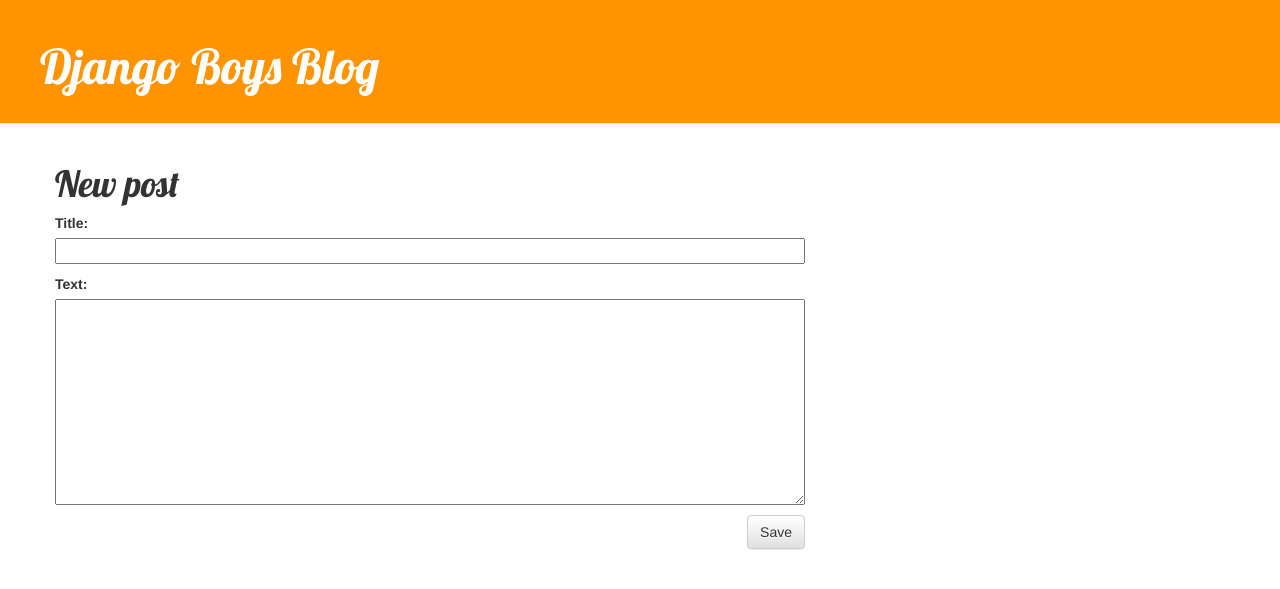
After one commit to dejavn/my-first-blog, a Django app: page /post/new/ in a window 1280 px wide. The commit adds this page. Shown: the top 589 px of the page. Run offline with Django 3.2, Linux system fonts and the light colour scheme; some libraries are stand-ins or nearby versions.

Commit message:
add Post new/edit form

```diff
--- /dev/null
+++ b/blog/forms.py
@@ -0,0 +1,8 @@
+from django import forms
+from .models import Post
+
+class PostForm(forms.ModelForm):
+
+    class Meta:
+        model = Post
+        fields =('title','text',)
--- a/blog/static/css/blog.css
+++ b/blog/static/css/blog.css
@@ -16,6 +16,10 @@
 
 h1, h2, h3, h4 {
     font-family: 'Lobster', cursive;
+}
+
+.btn-default{
+    float: right;
 }
 
 .date {
--- a/blog/templates/blog/base.html
+++ b/blog/templates/blog/base.html
@@ -9,6 +9,9 @@
     </head>
     <body>
         <div class="page-header">
+            {% if user.is_authenticated %}
+            <a href="{% url 'post_new' %}" class="top-menu"><span class="glyphicon glyphicon-plus"></span></a>
+            {% endif %}
             <h1><a href="/">Django Boys Blog</a></h1>
         </div>
         <div class="content container">
--- a/blog/templates/blog/post_detail.html
+++ b/blog/templates/blog/post_detail.html
@@ -7,6 +7,9 @@
                 {{ post.published_date }}
             </div>
         {% endif %}
+        {% if user.is_authenticated  %}
+        <a class="btn btn-default" href="{% url 'post_edit' pk=post.pk %}"><span class="glyphicon glyphicon-pencil"></span></a>
+        {% endif %}
         <h1>{{ post.title }}</h1>
         <p>{{ post.text|linebreaksbr }}</p>
     </div>
--- /dev/null
+++ b/blog/templates/blog/post_edit.html
@@ -0,0 +1,9 @@
+{% extends 'blog/base.html' %}
+
+{% block content %}
+    <h1>New post</h1>
+    <form method="POST" class="post-form">{% csrf_token %}
+        {{ form.as_p }}
+        <button type="submit" class="save btn btn-default">Save</button>
+    </form>
+{% endblock %}
--- a/blog/urls.py
+++ b/blog/urls.py
@@ -4,4 +4,6 @@ from . import views
 urlpatterns = [
     path('',views.post_list,name='post_list'),
     path('post/<int:pk>',views.post_detail,name='post_detail'),
+    path('post/new/',views.post_new,name='post_new'),
+    path('post/<int:pk>/edit',views.post_edit,name='post_edit'),
 ]
--- a/blog/views.py
+++ b/blog/views.py
@@ -2,6 +2,9 @@ from django.shortcuts import render,get_object_or_404
 from django.http import HttpResponse
 from django.utils import timezone
 from .models import Post
+from .forms import PostForm
+from django.shortcuts import redirect
+
 # Create your views here.
 def post_list(request):
     posts=Post.objects.filter(published_date__lte=timezone.now()).order_by('published_date')
@@ -10,3 +13,31 @@ def post_list(request):
 def post_detail(request, pk):
     post = get_object_or_404(Post, pk=pk)
     return render(request, 'blog/post_detail.html', {'post': post})
+
+def post_new(request):
+    if request.method == "POST":
+        form = PostForm(request.POST)
+        if form.is_valid():
+            post = form.save(commit=False)
+            post.author = request.user
+            post.published_date = timezone.now()
+            post.save()
+            return redirect('post_detail', pk=post.pk)
+    else:
+        form = PostForm()
+    return render(request, 'blog/post_edit.html', {'form': form})
+
+def post_edit(request,pk):
+    post = get_object_or_404(Post,pk=pk)
+
+    if request.method =="POST":
+        form = PostForm(request.POST,instance=post)
+        if form.is_valid():
+            post=form.save(commit=False)
+            post.author=request.user
+            post.published_date=timezone.now()
+            post.save()
+            return redirect('post_detail',pk=post.pk)
+    else:
+        form =PostForm(instance=post)
+    return render(request,'blog/post_edit.html',{'form':form})
```
